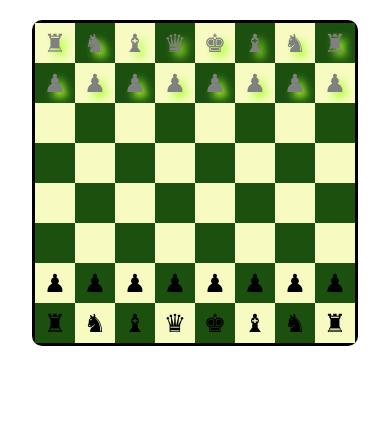
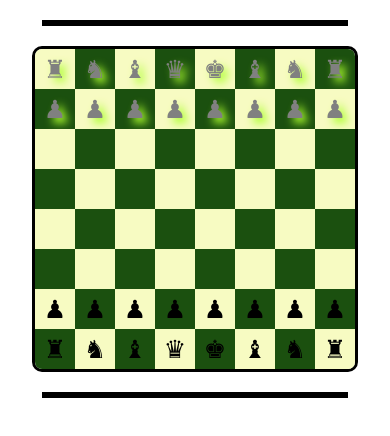
Before and after one commit to HariKumar20/ChessGameReact, a React (Create React App) app: page / in a window 390 px wide. Shown: the top 436 px of the page. Built offline with nearby package versions, Linux system fonts and the light colour scheme.

Commit message:
changes done

```diff
--- a/src/App.css
+++ b/src/App.css
@@ -1,16 +1,24 @@
 .App {
   display: flex;
-  flex-direction: row;
-  justify-content: center;
+  flex-direction: column;
   align-items: center;
-  width: 100vh;
-  height: 100vh;
+  width: 100%;
+  height: 100%;
 }
+
+.coinsAndBoardFlex
+{
+  display: flex;
+  flex-direction: column;
+}
+
 .chessBoardStyle
 {
   border-width: 10px;
   border: black solid;
-
+  margin-top: 30px;
+  margin-bottom: 30px;
+  overflow: hidden;
 }
 
 .rowStyle
@@ -74,25 +82,52 @@
   text-shadow: 5px 5px 8px greenyellow;
 }
 
+.coinsDisplayDiv
+{
+  width: 530px;
+  border-width: 3px;
+  border : black solid;
+  background-color: #da9644;
+}
+
+.coinsFlex
+{
+  display: flex;
+  flex-direction: row;
+  flex-wrap: wrap;
+}
+
+/* .coinsDisplayFlex
+{
+  display: flex;
+  flex-direction: row;
+  justify-content: center;
+} */
+
+
 @media screen and (max-width : 620px)
 {
   .App {
     display: flex;
-    flex-direction: row;
-    justify-content: center;
+    flex-direction: column;
     align-items: center;
+    margin-top: 20px;
     width: 100%;
     height: 100%;
-    margin-top: 20px;
-
   }
-
+    .coinsAndBoardFlex
+  {
+    display: flex;
+    flex-direction: column;
+  }
   .chessBoardStyle
   {
     border-width: 10px;
     border-radius: 10px;
     border : black solid;
-
+    margin-top: 20px;
+    margin-bottom: 20px;
+    overflow: hidden;
   }
 
   .rowStyle
@@ -154,4 +189,11 @@
   cursor: pointer;
   text-shadow: 5px 5px 5px 5px greenyellow;
 }
+.coinsDisplayDiv
+{
+  width: 300px;
+  border-width: 3px;
+  border : black solid;
+  background-color: #da9644;
 }
+}
--- a/src/components/ChessBoard.jsx
+++ b/src/components/ChessBoard.jsx
@@ -1,6 +1,7 @@
 import React, { useEffect } from "react";
 import { useState } from "react";
 import "../App.css";
+import CoinsDisplay from "./CoinsDisplay";
 export default function ChessBoard()
 {
     const [chessBoardList,setChessBoardList] = useState([[{'♜':'white'},{'♞':'white'},{'♝':'white'},{'♛':'white'},{'♚':'white'},{'♝':'white'},{'♞':'white'},{'♜':'white'}], [{"♟":"white"},{"♟":"white"},{"♟":"white"},{"♟":"white"},{"♟":"white"},{"♟":"white"},{"♟":"white"},{"♟":'white'}],[null, null,null,null,null,null,null,null],[null,null,null,null,null,null,null,null],[null,null,null,null,null,null,null,null],[null, null,null,null,null,null,null,null],[{"♟":"black"},{"♟":"black"},{"♟":"black"},{"♟":"black"},{"♟":"black"},{"♟":"black"},{"♟":"black"},{"♟":"black"}],[{'♜':"black"},{'♞':"black"},{'♝':"black"},{'♛':"black"},{'♚':"black"},{'♝':"black"},{'♞':"black"},{'♜':"black"}]]);
@@ -9,7 +10,8 @@ export default function ChessBoard()
     const [positionsList , setPositionsList] = useState([]);
     const [pickPosList,setPickPosList] =useState([null,null])
     const [coinPickFlag ,setCoinPickFlag] = useState(false);
-
+    const [showWhiteCoinsList,setShowWhiteCoinsList] =useState([]);
+    const [showBlackCoinsList,setShowBlackCoinsList] = useState([]);
 
     useEffect(()=>{
       if(pickPosList[0] !== null && pickPosList !== null)
@@ -388,6 +390,7 @@ export default function ChessBoard()
       let opponentColor = coinColor;
       if(row>=0 && row<=7 && column>=0 && column<=7)
       {
+        opponentColor = checkOpponent(row,column);
         while((row>=0 && column>=0 && chessBoardList[row][column]===null) || (Boolean(opponentColor)===true && coinColor!=opponentColor))
         {
           if(Boolean(opponentColor)=== true && coinColor!=opponentColor)
@@ -414,6 +417,7 @@ export default function ChessBoard()
       opponentColor = coinColor;
       if(row>=0 && row<=7 && column>=0 && column<=7)
       {
+        opponentColor = checkOpponent(row,column);
         while((row>=0 && column<=7 && row<=7 && column>=0 && chessBoardList[row][column]===null) || (Boolean(opponentColor)===true && coinColor!=opponentColor))
         {
           if(Boolean(opponentColor)=== true && coinColor!=opponentColor)
@@ -440,6 +444,7 @@ export default function ChessBoard()
       opponentColor = coinColor;
       if(row>=0 && row<=7 && column>=0 && column<=7)
       {
+        opponentColor = checkOpponent(row,column);
         while((row<=7 && row>=0 && column>=0 && column<=7 && chessBoardList[row][column]===null) || (Boolean(opponentColor)===true && coinColor!=opponentColor))
         {
           if(Boolean(opponentColor)=== true && coinColor!=opponentColor)
@@ -523,22 +528,22 @@ export default function ChessBoard()
             kingList.push([row-1,column-1])
           }
         }
-        if(row+1<=7 || (row+1<=7 && column+1<=7) ||(row+1<=7 && column-1>=7))
+        if(row+1<=7 || (row+1<=7 && column+1<=7) ||(row+1<=7 && column-1>=0))
         {
           let opponentColor = checkOpponent(row+1,column);
           if(chessBoardList[row+1][column]===null || (Boolean(opponentColor) === true && opponentColor!=coinColor))
           {
-            kingList.push([row-1,column]);
+            kingList.push([row+1,column+1]);
           }
           opponentColor = checkOpponent(row+1,column+1);
-          if(chessBoardList[row+1][column+1]===null || (Boolean(opponentColor) === true && opponentColor!=coinColor))
+          if(chessBoardList[row+1][column-1]===null || (Boolean(opponentColor) === true && opponentColor!=coinColor))
           {
-            kingList.push([row-1,column+1]);
+            kingList.push([row+1,column-1]);
           }
           opponentColor = checkOpponent(row+1,column-1);
-          if(chessBoardList[row+1][column-1]===null || (Boolean(opponentColor) === true && opponentColor!=coinColor))
+          if(chessBoardList[row+1][column]===null || (Boolean(opponentColor) === true && opponentColor!=coinColor))
           {
-            kingList.push([row-1,column-1]);
+            kingList.push([row+1,column]);
           }
         }
         if(column+1<=7 || column-1>=0)
@@ -609,6 +614,15 @@ export default function ChessBoard()
         }
         else if(tempList[index][boxindex])
         {
+          let coinColor = chessBoardList[index][boxindex][Object.keys(chessBoardList[index][boxindex])[0]];
+          if(coinColor === 'white')
+          {
+            setShowWhiteCoinsList([...showWhiteCoinsList,tempList[index][boxindex]])
+          }
+          if(coinColor === 'black')
+            {
+              setShowBlackCoinsList([...showBlackCoinsList,tempList[index][boxindex]])
+            }
           tempList[index][boxindex] = tempList[pickPosList[0]][pickPosList[1]];
           tempList[pickPosList[0]][pickPosList[1]] = null;
           setWhitePlayerFlag(!whitePlayerFlag);
@@ -692,6 +706,8 @@ export default function ChessBoard()
     return(
       <center>
         <div className='App'>
+          {/* <div className="coinsAndBoardFlex"> */}
+        <CoinsDisplay list={showWhiteCoinsList} />
         <div className="chessBoardStyle">
             {
                 chessBoardList.map((value,index)=>{
@@ -723,6 +739,8 @@ export default function ChessBoard()
                 })
             }
         </div>
+        <CoinsDisplay list={showBlackCoinsList} />
         </div>
+        {/* </div> */}
         </center>)
 }
--- /dev/null
+++ b/src/components/CoinsDisplay.jsx
@@ -0,0 +1,21 @@
+import React from "react";
+import "../App.css";
+
+export default function CoinsDisplay(props)
+{
+    return(
+        <>
+        <div className="coinsDisplayDiv">
+            <div className="coinsFlex">
+            {
+                props.list.map((value,index)=>{
+                    return(
+                        <p className={value[Object.keys(value)[0]]==='white' ? 'coinsStyleWhite' : 'coinsStyleBlack'}>{Object.keys(value)}</p>
+                    )
+                })
+            }
+            </div>
+        </div>
+        </>
+    )
+}
```
